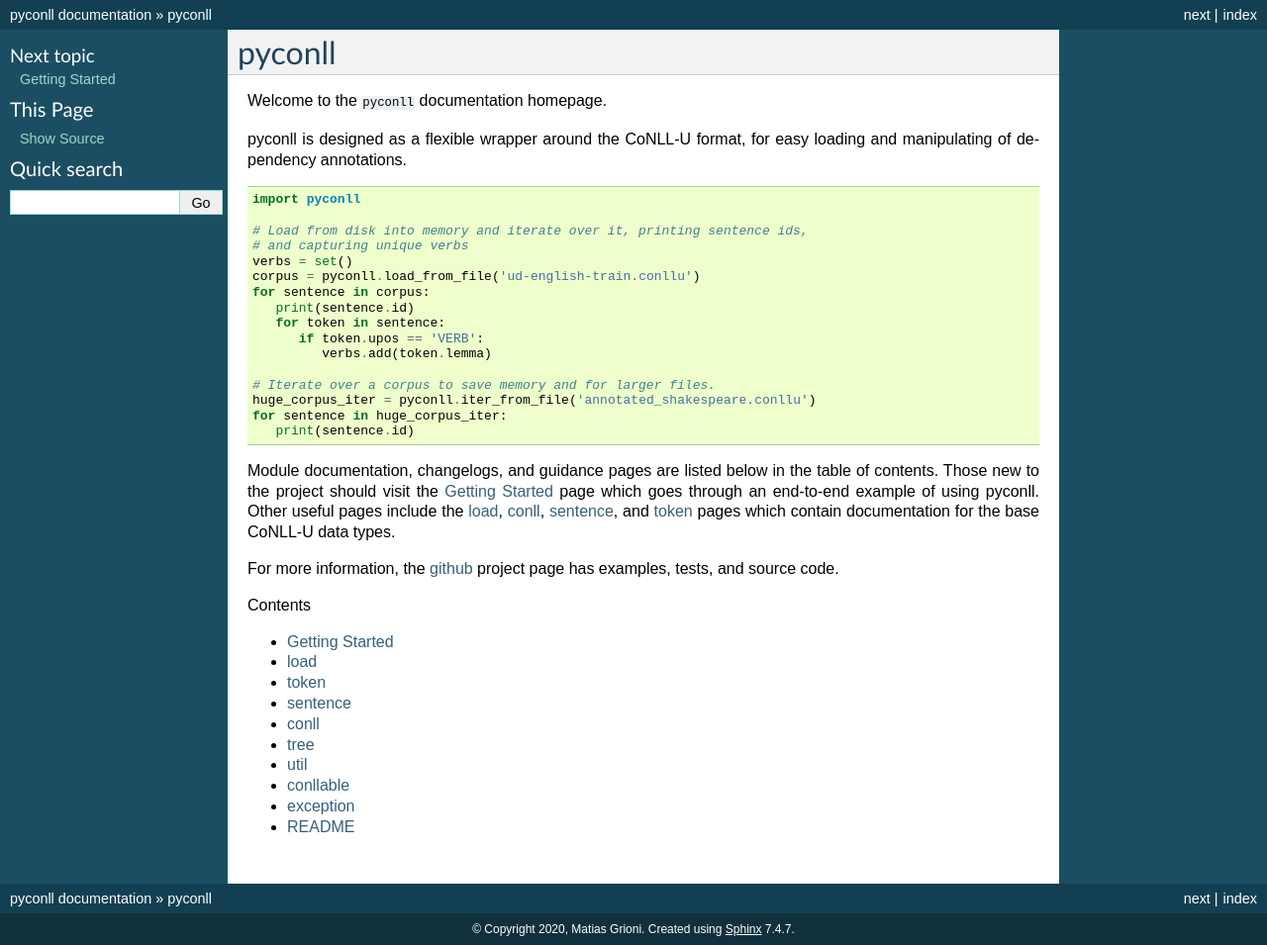
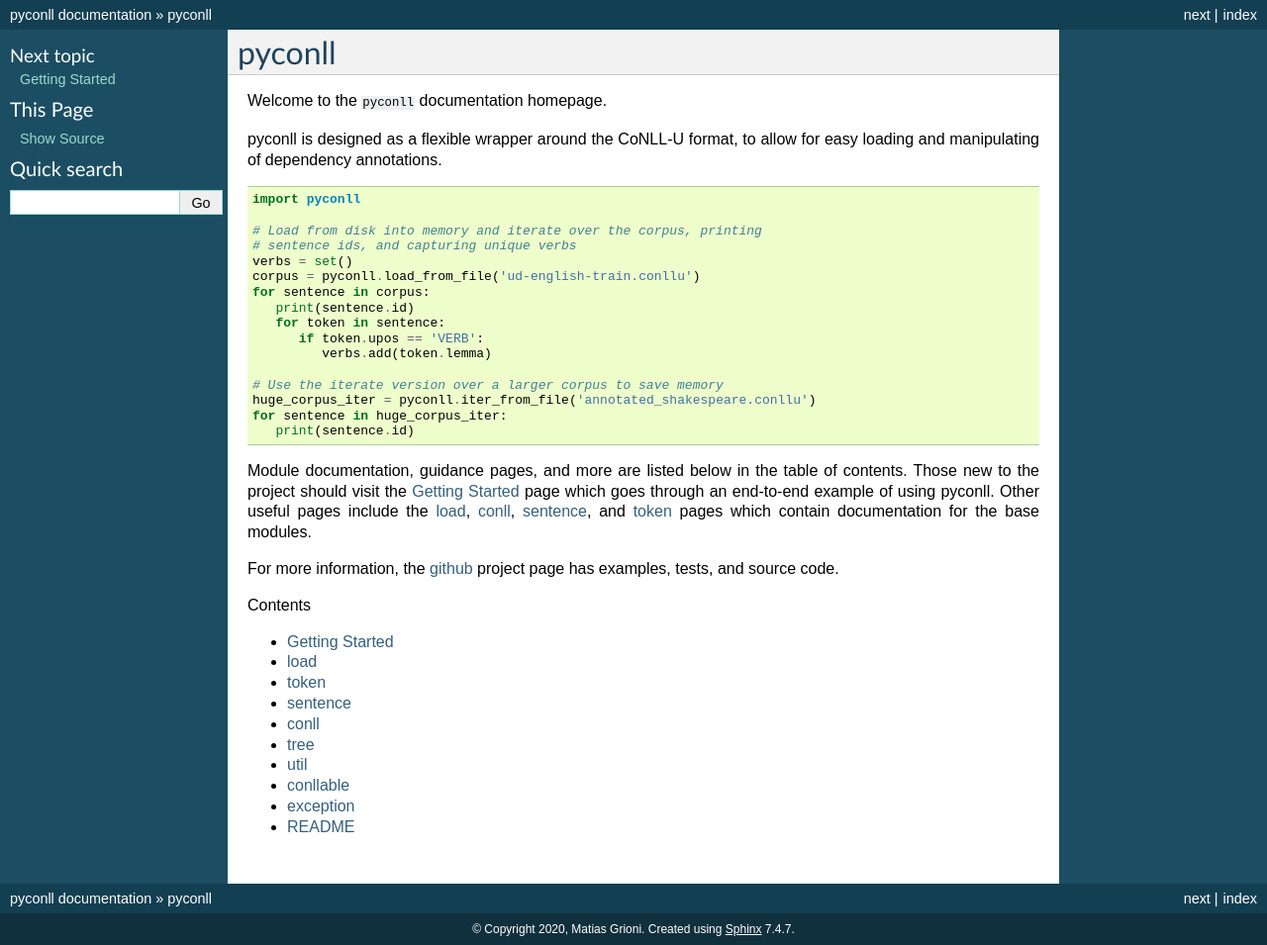
Before and after one commit to pyconll/pyconll, a Sphinx documentation site: the page built from docs/index.rst, in a window 1280 px wide. Shown: the whole page at 99% size. Built offline with Sphinx 7.4.7, drawn with Linux system fonts in a browser that asks for light colours; pages that are not in the unit, such as notebooks, are missing from menus; the version number could not be read and is left out.

Commit message:
Improve doc strings and parsing.

```diff
--- a/docs/index.rst
+++ b/docs/index.rst
@@ -3,14 +3,14 @@
 
 Welcome to the ``pyconll`` documentation homepage.
 
-pyconll is designed as a flexible wrapper around the CoNLL-U format, for easy loading and manipulating of dependency annotations.
+pyconll is designed as a flexible wrapper around the CoNLL-U format, to allow for easy loading and manipulating of dependency annotations.
 
 .. code:: python
 
    import pyconll
 
-   # Load from disk into memory and iterate over it, printing sentence ids,
-   # and capturing unique verbs
+   # Load from disk into memory and iterate over the corpus, printing
+   # sentence ids, and capturing unique verbs
    verbs = set()
    corpus = pyconll.load_from_file('ud-english-train.conllu')
    for sentence in corpus:
@@ -19,13 +19,13 @@
          if token.upos == 'VERB':
             verbs.add(token.lemma)
 
-   # Iterate over a corpus to save memory and for larger files.
+   # Use the iterate version over a larger corpus to save memory
    huge_corpus_iter = pyconll.iter_from_file('annotated_shakespeare.conllu')
    for sentence in huge_corpus_iter:
       print(sentence.id)
 
 
-Module documentation, changelogs, and guidance pages are listed below in the table of contents. Those new to the project should visit the `Getting Started`__ page which goes through an end-to-end example of using pyconll. Other useful pages include the load_, conll_, sentence_, and token_ pages which contain documentation for the base CoNLL-U data types.
+Module documentation, guidance pages, and more are listed below in the table of contents. Those new to the project should visit the `Getting Started`__ page which goes through an end-to-end example of using pyconll. Other useful pages include the load_, conll_, sentence_, and token_ pages which contain documentation for the base modules.
 
 For more information, the github_ project page has examples, tests, and source code.
 
--- a/docs/pyconll/unit/conll.rst
+++ b/docs/pyconll/unit/conll.rst
@@ -4,7 +4,7 @@
 .. note::
     For loading new ``Conll`` objects from a file or string, prefer the load_ module which provides the main entry points for parsing CoNLL.
 
-This module represents a CoNLL file, i.e. a collection of CoNLL annotated sentences. Like other collections in python, ``Conll`` objects can be indexed, sliced, iterated, etc (specifically it is a MutableSequence_). ``Conll`` objects are Conllable, so then can be converted into a CoNLL string or they can be written to file directly.
+This module represents a CoNLL file, i.e. a collection of CoNLL annotated sentences. Like other collections in python, ``Conll`` objects can be indexed, sliced, iterated, etc (specifically it implements the MutableSequence_ contract). ``Conll`` objects are Conllable, so then can be converted into a CoNLL string or they can be written to file directly.
 
 .. _load: ../load.html
 .. _Conllable: ../conllable.html
```
Also changed, not shown: 2 other files.
